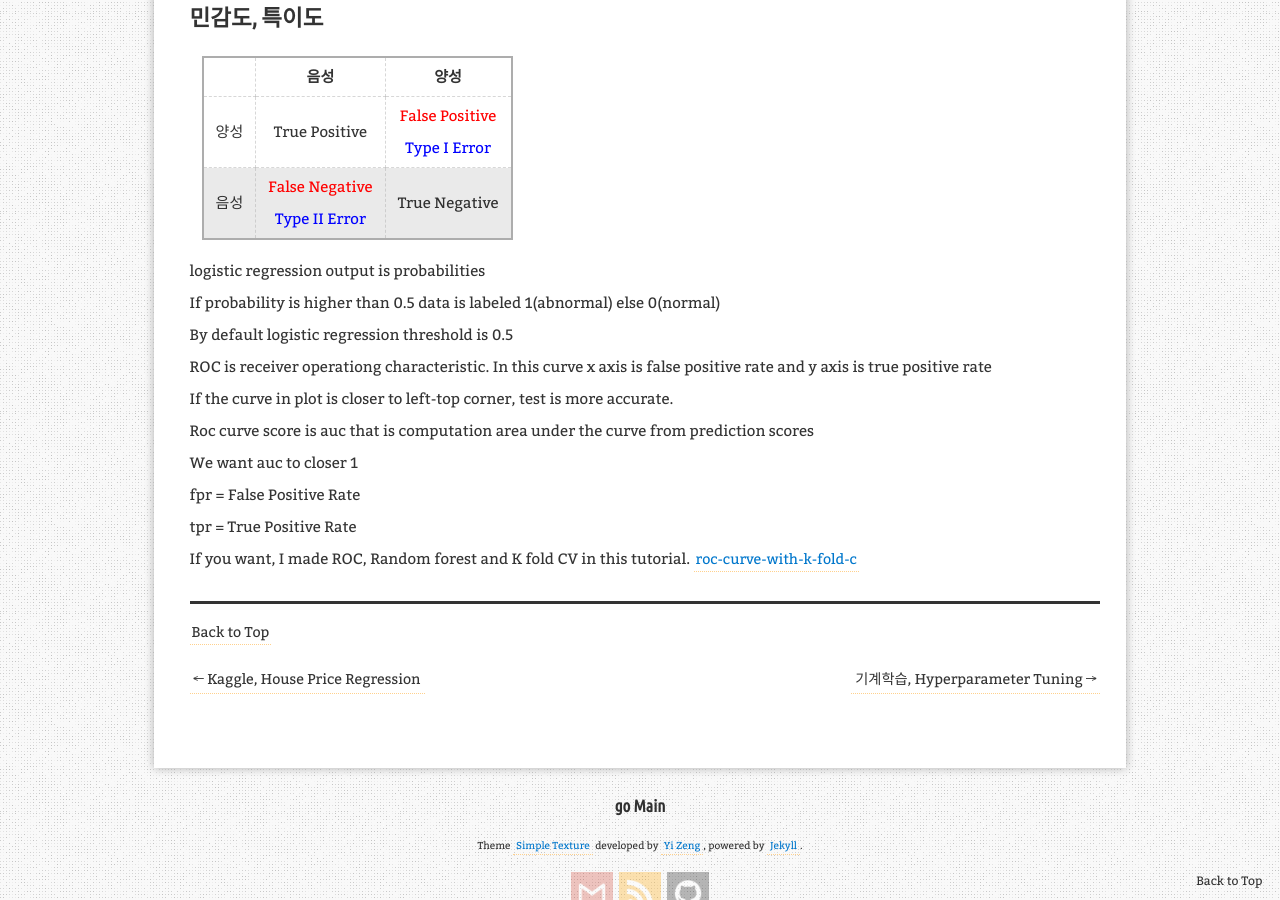
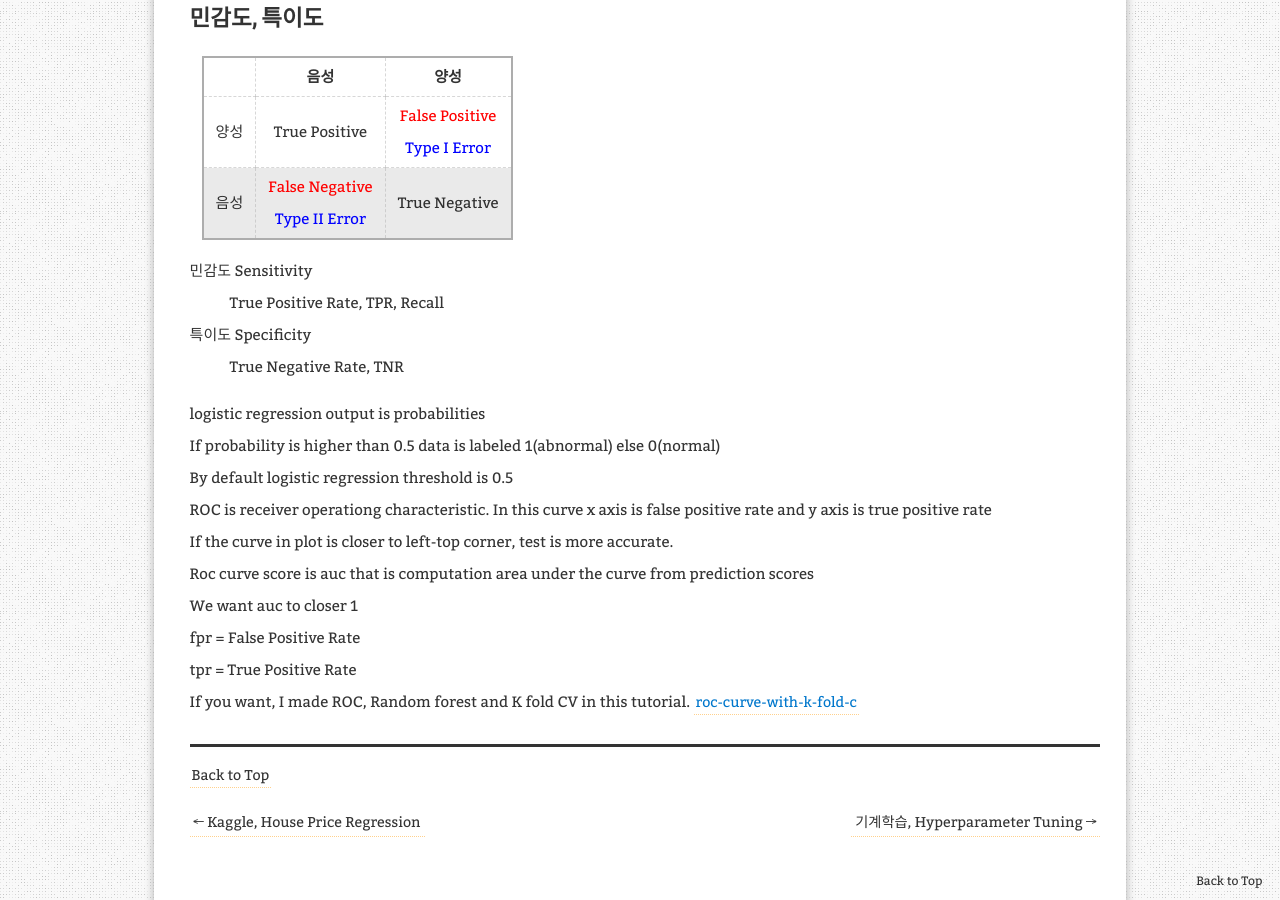
Before and after one commit to aristohyun/aristohyun.github.io, a Jekyll site: the page built from _posts/2021-07-02-ROC-Curve.md, in a window 1280 px wide and 900 px high, scrolled down 787 px. Built offline with Jekyll 4.4.1, drawn with Linux system fonts in a browser that asks for light colours; comment, search, counter and statistics services are not loaded.

Commit message:
Update 2021-07-02-ROC-Curve.md

```diff
--- a/_posts/2021-07-02-ROC-Curve.md
+++ b/_posts/2021-07-02-ROC-Curve.md
@@ -26,6 +26,12 @@ redirect_from:
 |양성|True Positive|<span style="color:red">False Positive</span><br /><span style="color:blue">Type I Error</span>|
 |음성|<span style="color:red"> False Negative</span><br /><span style="color:blue"> Type II Error </span>|True Negative|
 
+민감도 Sensitivity
+: True Positive Rate, TPR, Recall
+
+특이도 Specificity
+: True Negative Rate, TNR
+
 logistic regression output is probabilities
 If probability is higher than 0.5 data is labeled 1(abnormal) else 0(normal)
 By default logistic regression threshold is 0.5
```
